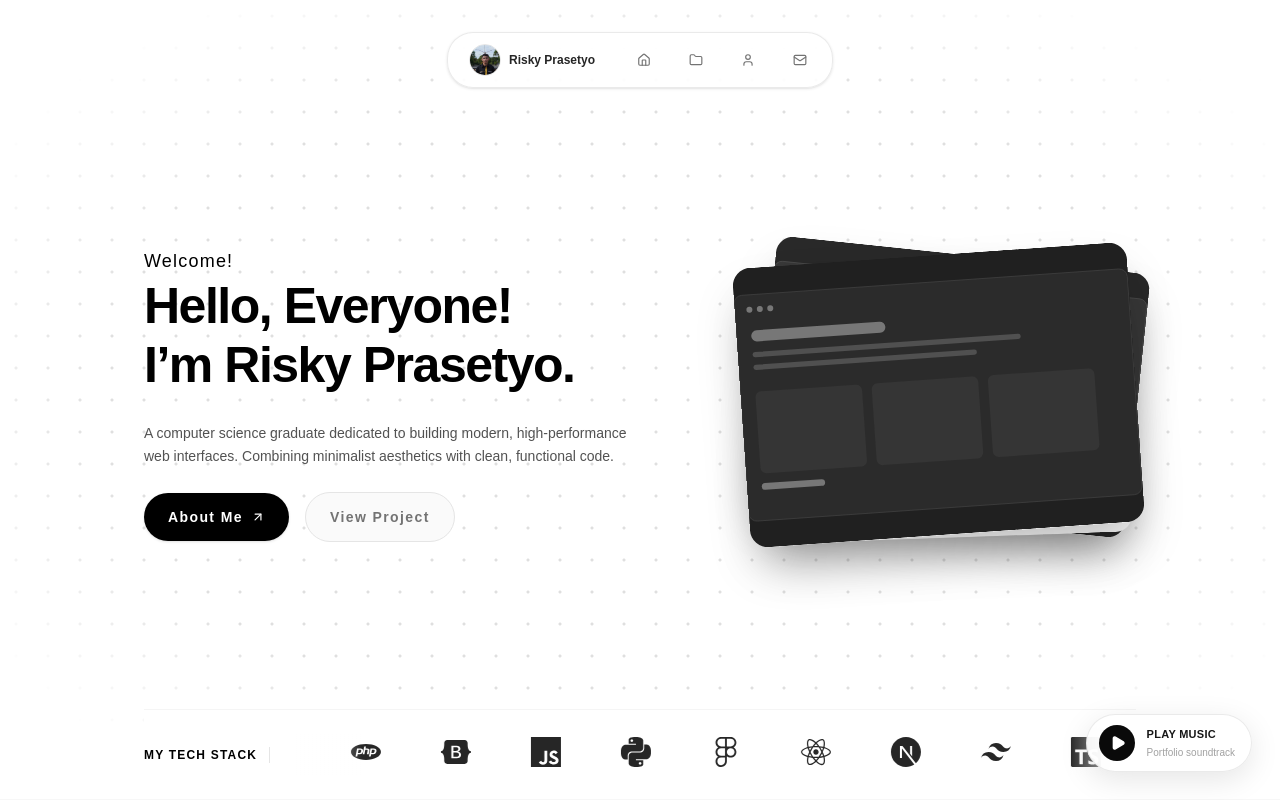
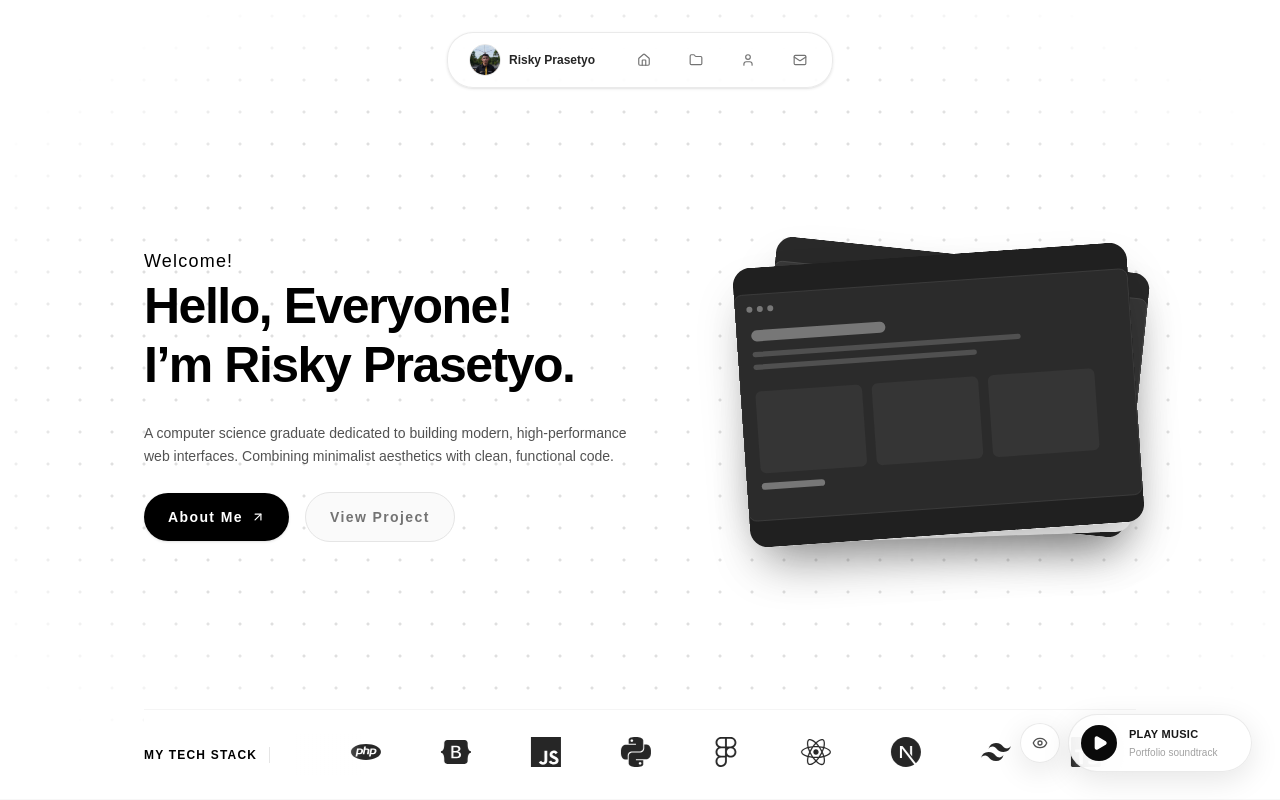
Before and after one commit to Riskypr/portfolio, a Next.js app: page / in a window 1280 px wide. Shown: the top 800 px of the page. Built offline with nearby package versions, Linux system fonts and the light colour scheme; no server answers; a web font is replaced by a local one.

Commit message:
feat: add lyrics visibility toggle

```diff
--- a/src/components/layout/MusicPlayer.tsx
+++ b/src/components/layout/MusicPlayer.tsx
@@ -1,7 +1,7 @@
 "use client";
 
 import { useEffect, useRef, useState } from "react";
-import { Disc3, Pause, Play } from "lucide-react";
+import { Disc3, Eye, EyeOff, Pause, Play } from "lucide-react";
 
 const TRACK_URL = "/play.m4a";
 const LYRICS_URL = "/Bleachers%20-%20Merry%20Christmas%2C%20Please%20Don%27t%20Call.lrc";
@@ -28,6 +28,7 @@ function parseLyrics(lrc: string): LyricLine[] {
 export default function MusicPlayer() {
     const audioRef = useRef<HTMLAudioElement>(null);
     const [isPlaying, setIsPlaying] = useState(false);
+    const [showLyrics, setShowLyrics] = useState(true);
     const [currentTime, setCurrentTime] = useState(0);
     const [lyrics, setLyrics] = useState<LyricLine[]>([]);
 
@@ -68,7 +69,7 @@ export default function MusicPlayer() {
     };
 
     return (
-        <div className="fixed bottom-5 right-5 z-[60] sm:bottom-7 sm:right-7">
+        <div className="fixed bottom-5 right-5 z-[60] flex w-max max-w-[calc(100vw-2.5rem)] flex-col items-end sm:bottom-7 sm:right-7">
             <audio
                 ref={audioRef}
                 src={TRACK_URL}
@@ -82,7 +83,7 @@ export default function MusicPlayer() {
                 onEnded={() => setCurrentTime(0)}
             />
 
-            {isPlaying && activeLyric && (
+            {isPlaying && showLyrics && activeLyric && (
                 <div
                     key={`${activeLyric.time}-${activeLyric.text}`}
                     aria-live="polite"
@@ -101,17 +102,29 @@ export default function MusicPlayer() {
                 </div>
             )}
 
+            <div className="flex items-center gap-2">
+                <button
+                    type="button"
+                    onClick={() => setShowLyrics((visible) => !visible)}
+                    aria-label={showLyrics ? "Hide lyrics" : "Show lyrics"}
+                    aria-pressed={showLyrics}
+                    title={showLyrics ? "Hide lyrics" : "Show lyrics"}
+                    className="flex size-10 shrink-0 items-center justify-center rounded-full border border-neutral-200/80 bg-white/90 text-neutral-600 shadow-[0_8px_30px_rgba(0,0,0,0.10)] backdrop-blur-xl transition-all duration-200 hover:border-neutral-300 hover:text-neutral-950 focus-visible:outline-none focus-visible:ring-2 focus-visible:ring-neutral-400 focus-visible:ring-offset-2"
+                >
+                    {showLyrics ? <Eye className="size-4" /> : <EyeOff className="size-4" />}
+                </button>
+
                 <button
                     type="button"
                     onClick={togglePlayback}
                     aria-label={isPlaying ? "Pause music" : "Play music"}
                     aria-pressed={isPlaying}
-                className="group flex items-center gap-3 rounded-full border border-neutral-200/80 bg-white/90 py-2.5 pl-3 pr-4 text-left shadow-[0_8px_30px_rgba(0,0,0,0.10)] backdrop-blur-xl transition-all duration-300 hover:-translate-y-0.5 hover:border-neutral-300 hover:shadow-[0_12px_36px_rgba(0,0,0,0.14)] focus-visible:outline-none focus-visible:ring-2 focus-visible:ring-neutral-400 focus-visible:ring-offset-2"
+                    className="group flex w-[184px] shrink-0 items-center gap-3 rounded-full border border-neutral-200/80 bg-white/90 py-2.5 pl-3 pr-4 text-left shadow-[0_8px_30px_rgba(0,0,0,0.10)] backdrop-blur-xl transition-all duration-300 hover:-translate-y-0.5 hover:border-neutral-300 hover:shadow-[0_12px_36px_rgba(0,0,0,0.14)] focus-visible:outline-none focus-visible:ring-2 focus-visible:ring-neutral-400 focus-visible:ring-offset-2"
                 >
                     <span className="flex size-9 shrink-0 items-center justify-center rounded-full bg-neutral-950 text-white transition-transform duration-300 group-hover:scale-105">
                         {isPlaying ? <Pause className="size-4 fill-current" /> : <Play className="ml-0.5 size-4 fill-current" />}
                     </span>
-                <span className="min-w-[88px]">
+                    <span className="min-w-0 flex-1">
                         <span className="flex items-center gap-1.5 text-[11px] font-semibold tracking-wide text-neutral-900">
                             {isPlaying ? "NOW PLAYING" : "PLAY MUSIC"}
                             {isPlaying && <Disc3 className="size-3 animate-spin text-neutral-400" style={{ animationDuration: "4s" }} />}
@@ -120,5 +133,6 @@ export default function MusicPlayer() {
                     </span>
                 </button>
             </div>
+        </div>
     );
 }
```
Lines whose indentation alone changed are shown as unchanged.
